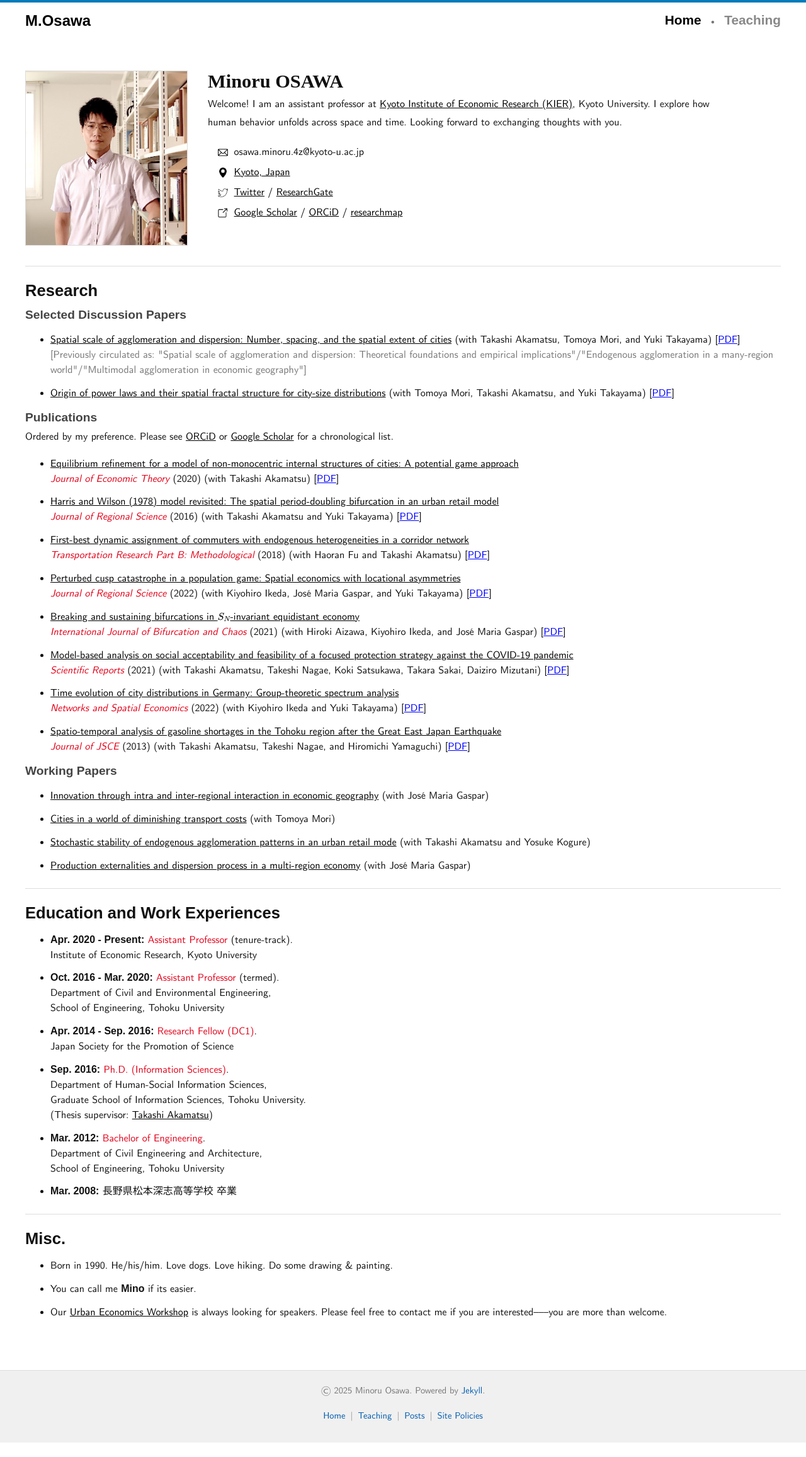
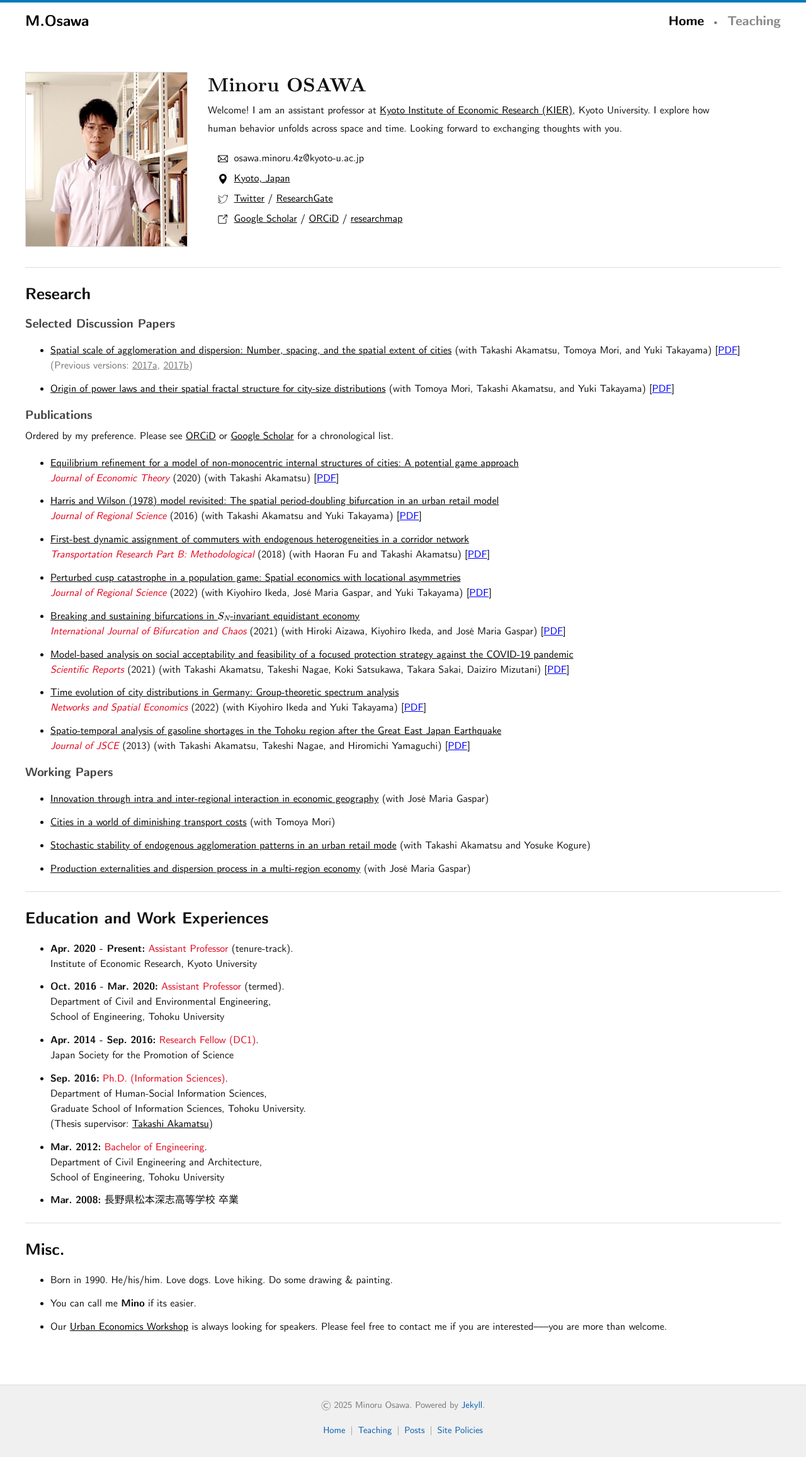
Before and after one commit to mino-osawa/mino-osawa.github.io, a Jekyll site: the page built from index.markdown, in a window 1280 px wide. Shown: the whole page at 63% size. Built offline with Jekyll 4.4.1, drawn with Linux system fonts in a browser that asks for light colours; some web fonts are replaced; before the commit the page ends 2290 px from its top, so only the background shows below that.

Commit message:
fix file structure

```diff
--- a/_sass/_fonts.scss
+++ b/_sass/_fonts.scss
@@ -1,37 +1,55 @@
 /* === フォント定義 === */
 @font-face {
-    font-family: "CMU Sans Serif";
-    src: url("/font/cmunss.ttf") format("truetype");
+    font-family: "Computer Modern Sans Serif";
+    src: url("/assets/font/cmunss.ttf") format("truetype");
     font-weight: normal;
     font-style: normal;
 }
 @font-face {
-    font-family: "CMU Sans Serif";
-    src: url("/font/cmunsi.ttf") format("truetype");
+    font-family: "Computer Modern Sans Serif";
+    src: url("/assets/font/cmunsi.ttf") format("truetype");
     font-weight: normal;
     font-style: italic;
 }
 @font-face {
-    font-family: "CMU Sans Serif";
-    src: url("/font/cmunsx.ttf") format("truetype");
+    font-family: "Computer Modern Sans Serif";
+    src: url("/assets/font/cmunsx.ttf") format("truetype");
     font-weight: bold;
     font-style: normal;
 }
 @font-face {
-    font-family: "CMU Sans Serif";
-    src: url("/font/cmunso.ttf") format("truetype");
+    font-family: "Computer Modern Sans Serif";
+    src: url("/assets/font/cmunso.ttf") format("truetype");
     font-weight: bold;
     font-style: italic;
 }
 @font-face {
-    font-family: "CMU Typewriter";
-    src: url("/font/cmunvt.ttf") format("truetype");
+    font-family: "Computer Modern Serif";
+    src: url("/assets/font/cmunrm.ttf") format("truetype");
     font-weight: normal;
     font-style: normal;
 }
 @font-face {
-    font-family: "CMU Typewriter";
-    src: url("/font/cmunvi.ttf") format("truetype");
+    font-family: "Computer Modern Serif";
+    src: url("/assets/font/cmunti.ttf") format("truetype");
     font-weight: normal;
     font-style: italic;
 }
+@font-face {
+    font-family: "Computer Modern Serif";
+    src: url("/assets/font/cmunbx.ttf") format("truetype");
+    font-weight: bold;
+    font-style: normal;
+}
+@font-face {
+    font-family: "Computer Modern Typewriter";
+    src: url("/assets/font/cmunvt.ttf") format("truetype");
+    font-weight: normal;
+    font-style: normal;
+}
+@font-face {
+    font-family: "Computer Modern Typewriter";
+    src: url("/assets/font/cmunvi.ttf") format("truetype");
+    font-weight: normal;
+    font-style: italic;
+}
--- a/_sass/_posts.scss
+++ b/_sass/_posts.scss
@@ -25,7 +25,7 @@
   border-bottom: 1px solid #eee;
 
   p {
-    font-family: "CMU Serif", "Noto Serif JP", sans-serif;
+    font-family: "Computer Modern Serif", "Noto Serif JP", sans-serif;
     text-align: justify;
     text-justify: inter-ideograph;
   }
--- a/assets/css/main.scss
+++ b/assets/css/main.scss
@@ -15,7 +15,7 @@ html, body {
 }
 
 body {
-  font-family: "CMU Sans Serif", sans-serif;
+  font-family: "Computer Modern Sans Serif", sans-serif;
   color: #111;
 }
 
@@ -56,7 +56,7 @@ main {
 
 /* === タイポグラフィ・文書構造 === */
 h1, h2, h3 {
-  font-family: "CMU Sans Serif", sans-serif;
+  font-family: "Computer Modern Sans Serif", sans-serif;
   font-weight: bold;
   margin: 0 0 .5em 0;
 }
@@ -241,7 +241,7 @@ p {
   color: $color-shozyohi;
 }
 
-.note {
+.note, .note a {
   color: #777;
 }
 
@@ -265,7 +265,7 @@ p {
   .en {
     font-size: clamp(1.1rem, 1.5vw, 1.2rem);
     color: #333;
-    font-weight: bold;
+    font-family: "Computer Modern Typewriter", sans-serif;
   }
 }
 
@@ -316,7 +316,8 @@ p {
 
   h1 {
     margin: 0;
-    font-family: "CMU Serif", serif;
+    font-family: "Computer Modern Serif", serif;
+    font-weight: bold;
 
     @media (max-width: 768px) {
       text-align: center;
@@ -353,7 +354,6 @@ p {
   background-size: contain;
   background-repeat: no-repeat;
 }
-
 #eml::before { background-image: url("/assets/img/mail.png"); }
 #loc::before { background-image: url("/assets/img/mappin.png"); }
 #twt::before { background-image: url("/assets/img/twitter.png"); }
--- a/index.markdown
+++ b/index.markdown
@@ -27,7 +27,7 @@ title: M.Osawa's Website
 <h3>Selected Discussion Papers</h3>
 
 <ul class="ref-list">
-    <li><a href="https://arxiv.org/abs/1912.05113">Spatial scale of agglomeration and dispersion: Number, spacing, and the spatial extent of cities</a> (with Takashi Akamatsu, Tomoya Mori, and Yuki Takayama) [<a href="https://arxiv.org/pdf/1912.05113">PDF</a>] <br><span class="note">[Previously circulated as: "Spatial scale of agglomeration and dispersion: Theoretical foundations and empirical implications"/"Endogenous agglomeration in a many-region world"/"Multimodal agglomeration in economic geography"]</span></li>
+    <li><a href="https://arxiv.org/abs/1912.05113">Spatial scale of agglomeration and dispersion: Number, spacing, and the spatial extent of cities</a> (with Takashi Akamatsu, Tomoya Mori, and Yuki Takayama) [<a href="https://arxiv.org/pdf/1912.05113">PDF</a>] <span class="note">(Previous versions: <a href="https://www.rieti.go.jp/jp/publications/summary/17120005.html" alt="Spatial scale of agglomeration and dispersion: Theoretical foundations and empirical implications">2017a</a>, <a href="https://mpra.ub.uni-muenchen.de/97496/" alt="Endogenous agglomeration in a many-region world">2017b</a>)</span></li>
 
     <li><a href="https://arxiv.org/abs/2207.05346">Origin of power laws and their spatial fractal structure for city-size distributions</a> (with Tomoya Mori, Takashi Akamatsu, and Yuki Takayama)  [<a href="https://arxiv.org/pdf/2207.05346">PDF</a>]</li>
 </ul>
@@ -92,6 +92,7 @@ Ordered by my preference. Please see <a href="https://orcid.org/0000-0001-9067-5
         <b>Mar. 2008:</b> 長野県松本深志高等学校 卒業</li>
 </ul>
 
+
 <hr>
 
 <h2>Misc.</h2>
```
Also changed, not shown: assets/font/cmunbx.ttf (added), assets/font/cmunrm.ttf (added), assets/font/cmunsi.ttf (added), assets/font/cmunso.ttf (added), assets/font/cmunss.ttf (added), assets/font/cmunssdc.ttf (added), assets/font/cmunsx.ttf (added), assets/font/cmunti.ttf (added), assets/font/cmunvi.ttf (added), assets/font/cmunvt.ttf (added), 1 other file.
